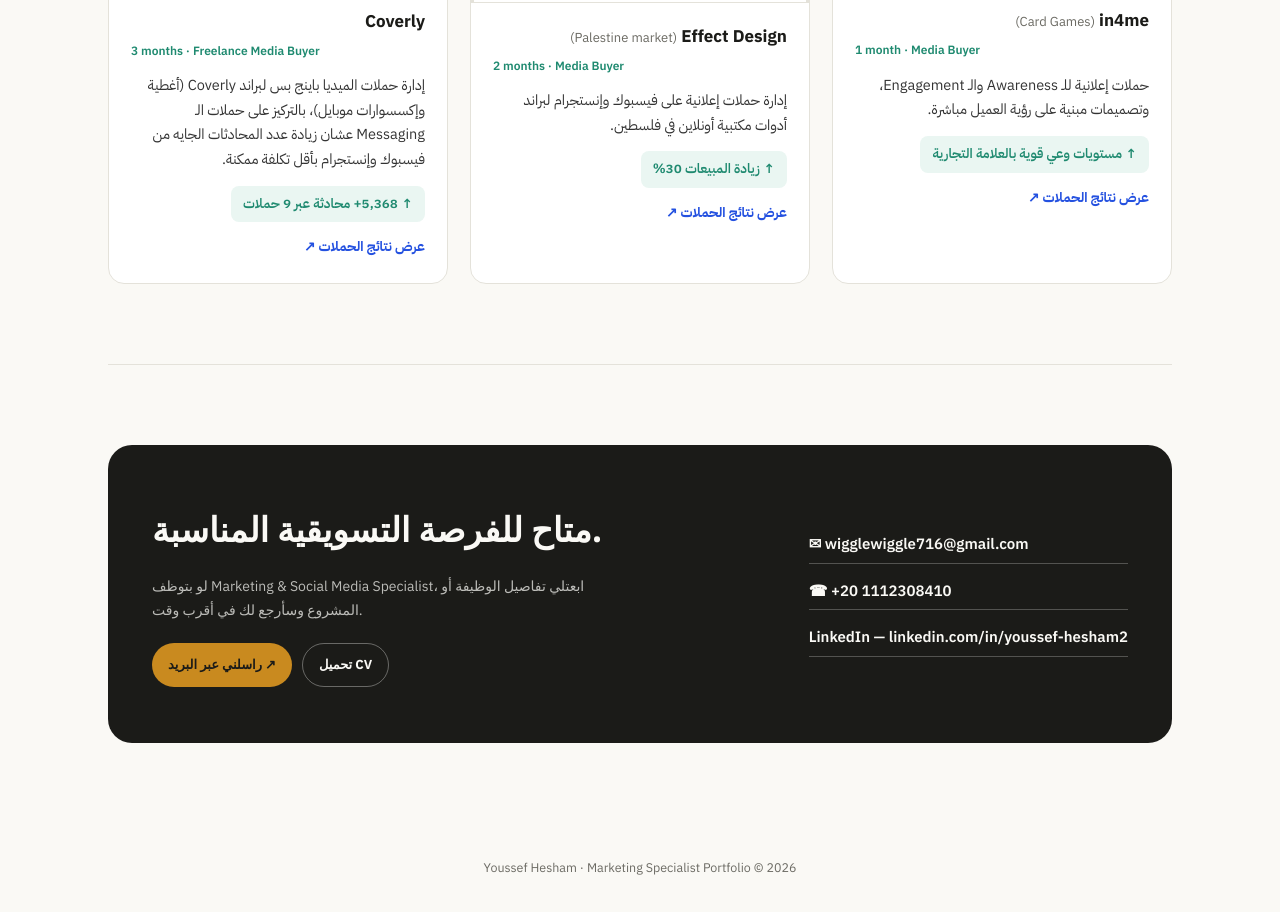
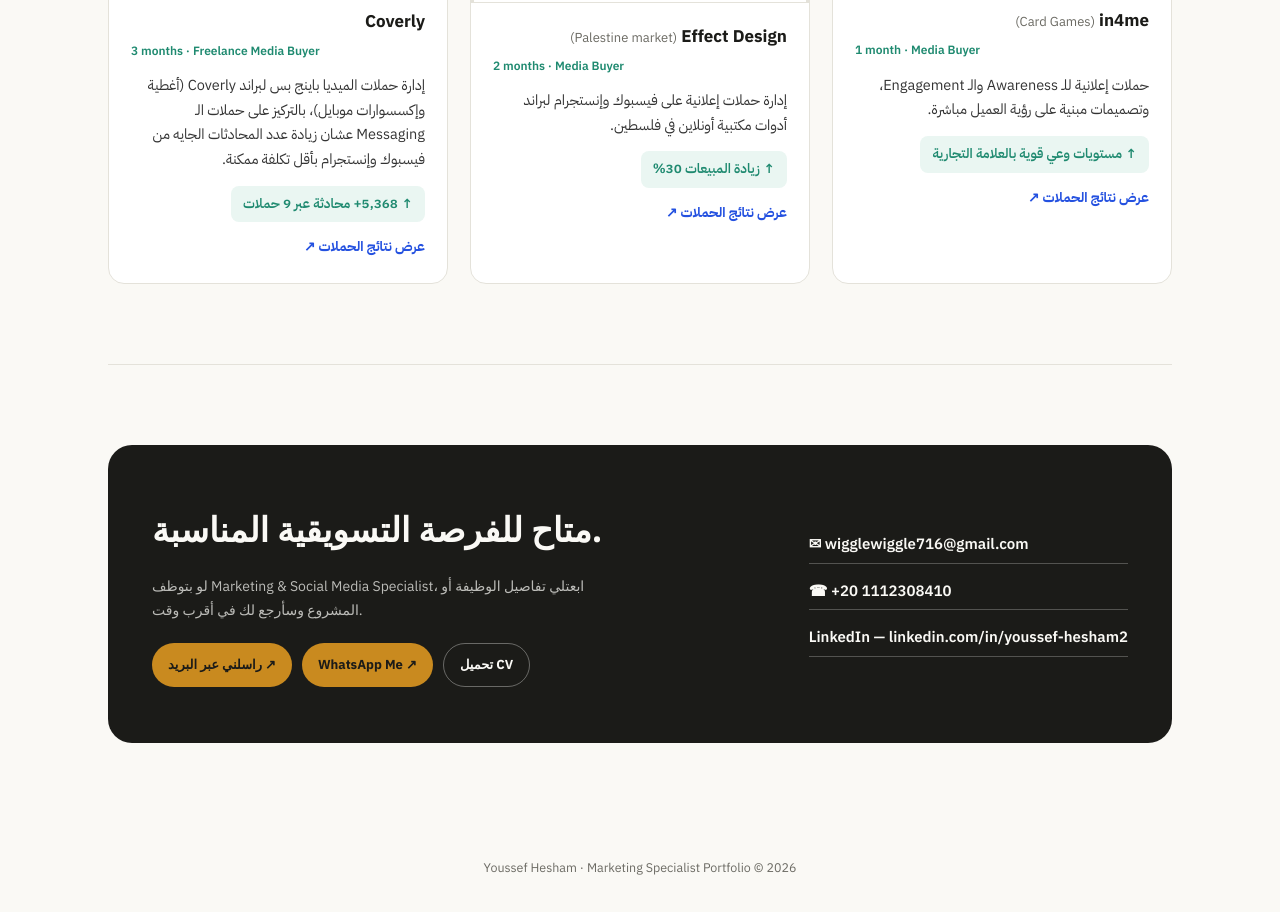
Before and after one commit to wigglewiggle716/portfolio, a plain HTML site: page index-ar.html in a window 1280 px wide. Shown: the part 4065-4977 px from the top of the page. Drawn offline with Linux system fonts and the light colour scheme.

Commit message:
Add WhatsApp contact CTA

```diff
--- a/index-ar.html
+++ b/index-ar.html
@@ -552,6 +552,7 @@
 <p class="contact-copy" style="text-align:left;">لو بتوظف Marketing &amp; Social Media Specialist، ابعتلي تفاصيل الوظيفة أو المشروع وسأرجع لك في أقرب وقت.</p>
 <div class="contact-actions">
 <a class="contact-btn" href="mailto:wigglewiggle716@gmail.com">راسلني عبر البريد ↗</a>
+<a class="contact-btn" href="https://wa.me/201112308410" target="_blank" rel="noopener">WhatsApp Me ↗</a>
 <a class="contact-btn ghost" href="cv.pdf" download="">تحميل CV</a>
 </div>
 </div>
```
Also changed, not shown: index.html (+1 -0 lines).
